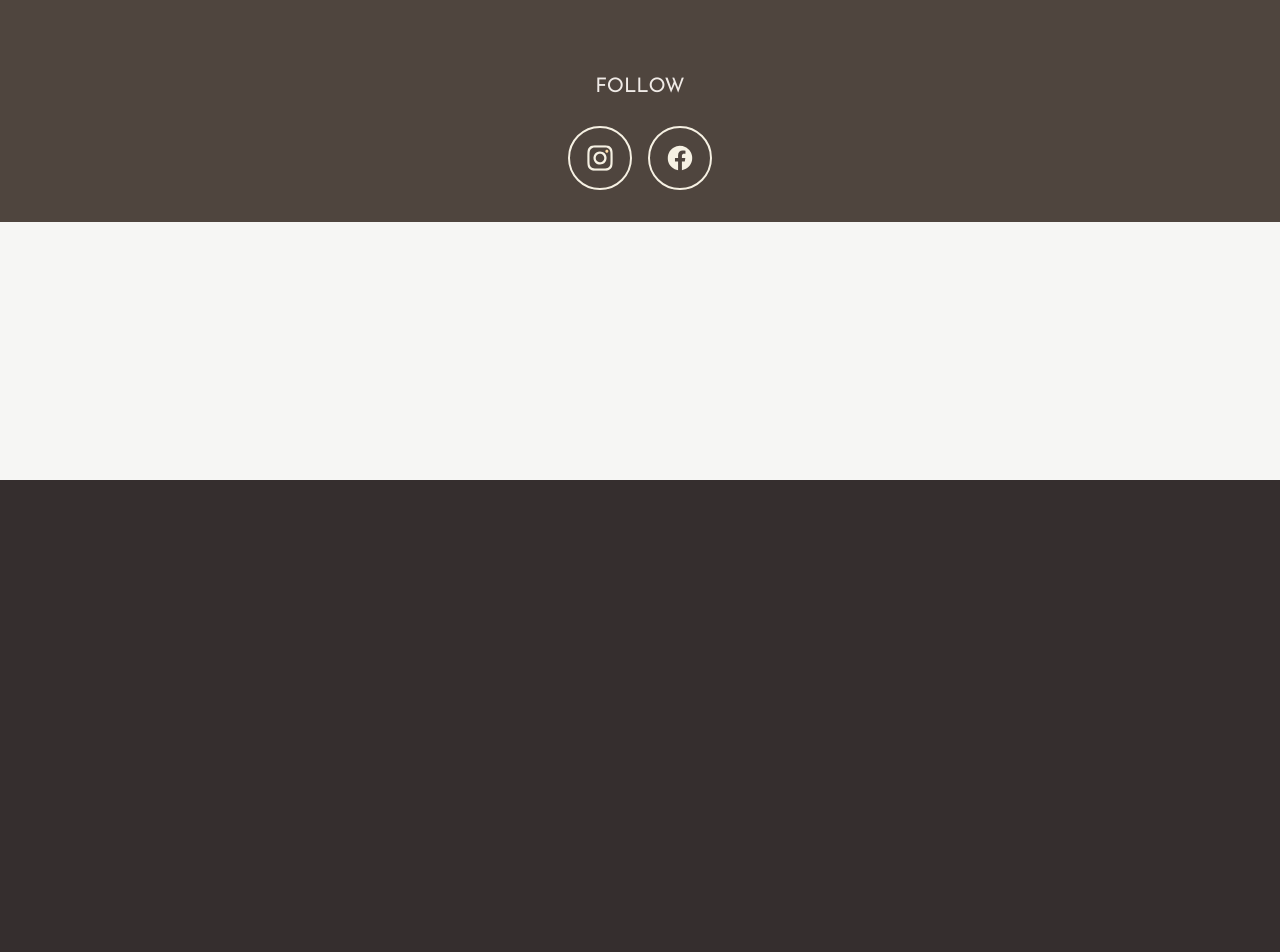
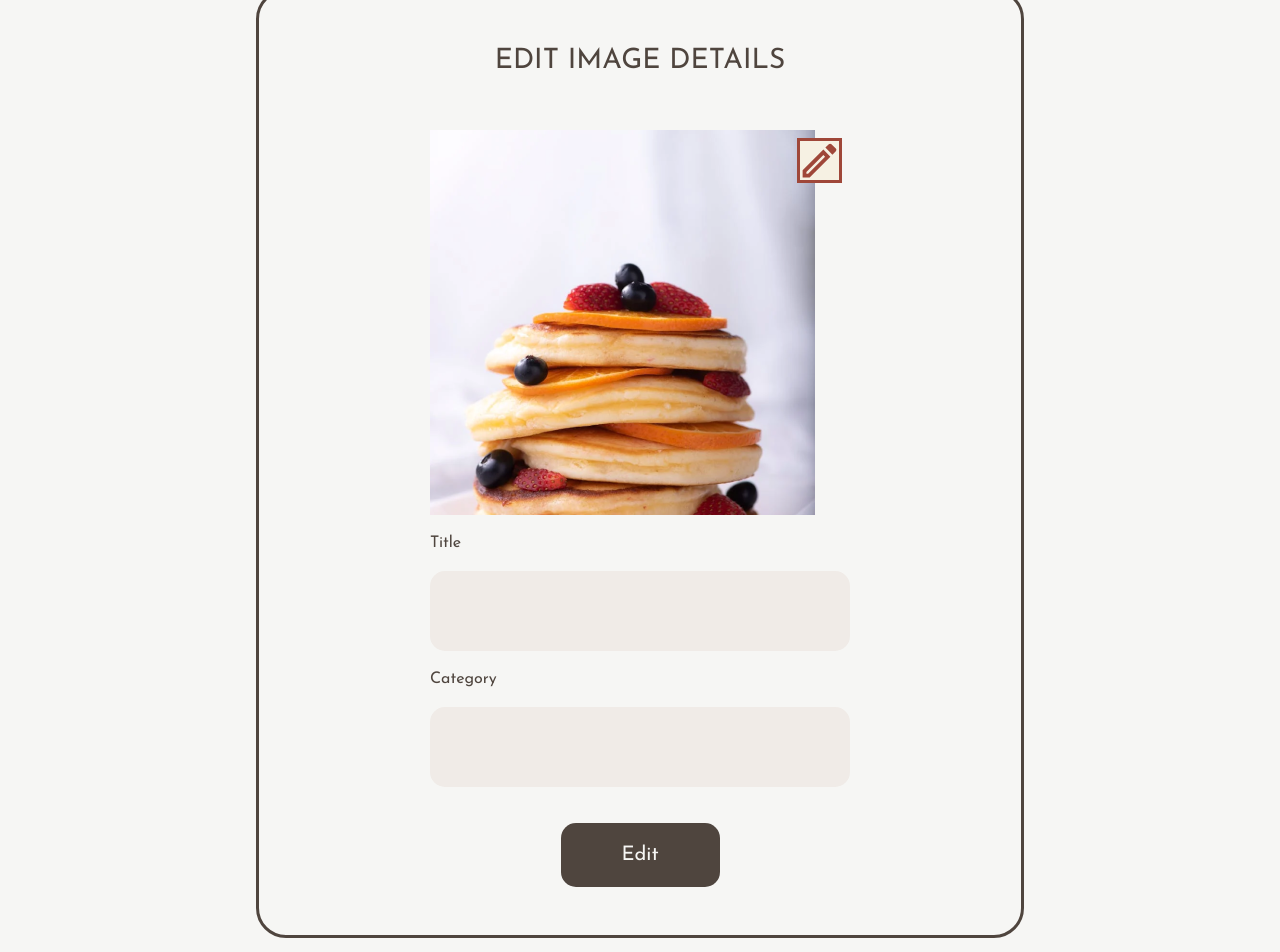
Before and after one commit to antivalse/speedy-snail-react, a React (Vite) app: page /edit-image in a window 1280 px wide. Shown: the part 320-1272 px from the top of the page. Before the commit the page ends 800 px from the top, so only its background shows below. Built offline with nearby package versions, Linux system fonts and the light colour scheme; no server answers.

Commit message:
added form for updating image details and creating new image and added it to the edit image page

```diff
--- /dev/null
+++ b/src/components/forms/ImageForm.tsx
@@ -0,0 +1,52 @@
+/* Add New Image Form Component */
+
+import { editImageIcon, plusIcon } from "../../assets/icons";
+import PlaceholderImg from "../../assets/images/placeholders/scheduleimg_test.png";
+import SubmitButton from "../buttons/SubmitButton";
+
+interface ImageFormProps {
+  heading: string;
+  btnText: string;
+  isAddNew: boolean;
+}
+
+const ImageForm: React.FC<ImageFormProps> = ({
+  heading,
+  btnText,
+  isAddNew,
+}) => {
+  return (
+    <div className="form mx-auto p-12 flex flex-col items-center gap-12">
+      <h2 className="heading heading--primary color-p300">{heading}</h2>
+      <form className="flex flex-col gap-4">
+        {isAddNew ? (
+          <div>
+            <h3>Image</h3>
+            <div className="form__add-image bg-p100 flex justify-center items-center mt-3">
+              <span>{plusIcon}</span>
+            </div>
+          </div>
+        ) : (
+          <div className="relative">
+            <span className="absolute top-2 right-2 cursor-pointer">
+              {editImageIcon}
+            </span>
+            <img src={PlaceholderImg} alt="Image" />
+          </div>
+        )}
+        <label className="color-p300" htmlFor="title">
+          Title
+        </label>
+        <input type="text" className="form__input-field" />
+        <label className="color-p300" htmlFor="category">
+          Category
+        </label>
+        <input type="text" className="form__input-field" />
+
+        <SubmitButton btnText={btnText} />
+      </form>
+    </div>
+  );
+};
+
+export default ImageForm;
--- a/src/pages/protected /EditImagePage.tsx
+++ b/src/pages/protected /EditImagePage.tsx
@@ -1,7 +1,15 @@
 /* Edit Image Page */
 
+import ImageForm from "../../components/forms/ImageForm";
+import SecondaryNavbar from "../../components/navigation/SecondaryNavbar";
+
 const EditImagePage = () => {
-  return <div>EditImagePage</div>;
+  return (
+    <>
+      <SecondaryNavbar />
+      <ImageForm heading="Edit Image Details" btnText="Edit" isAddNew={false} />
+    </>
+  );
 };
 
 export default EditImagePage;
```
